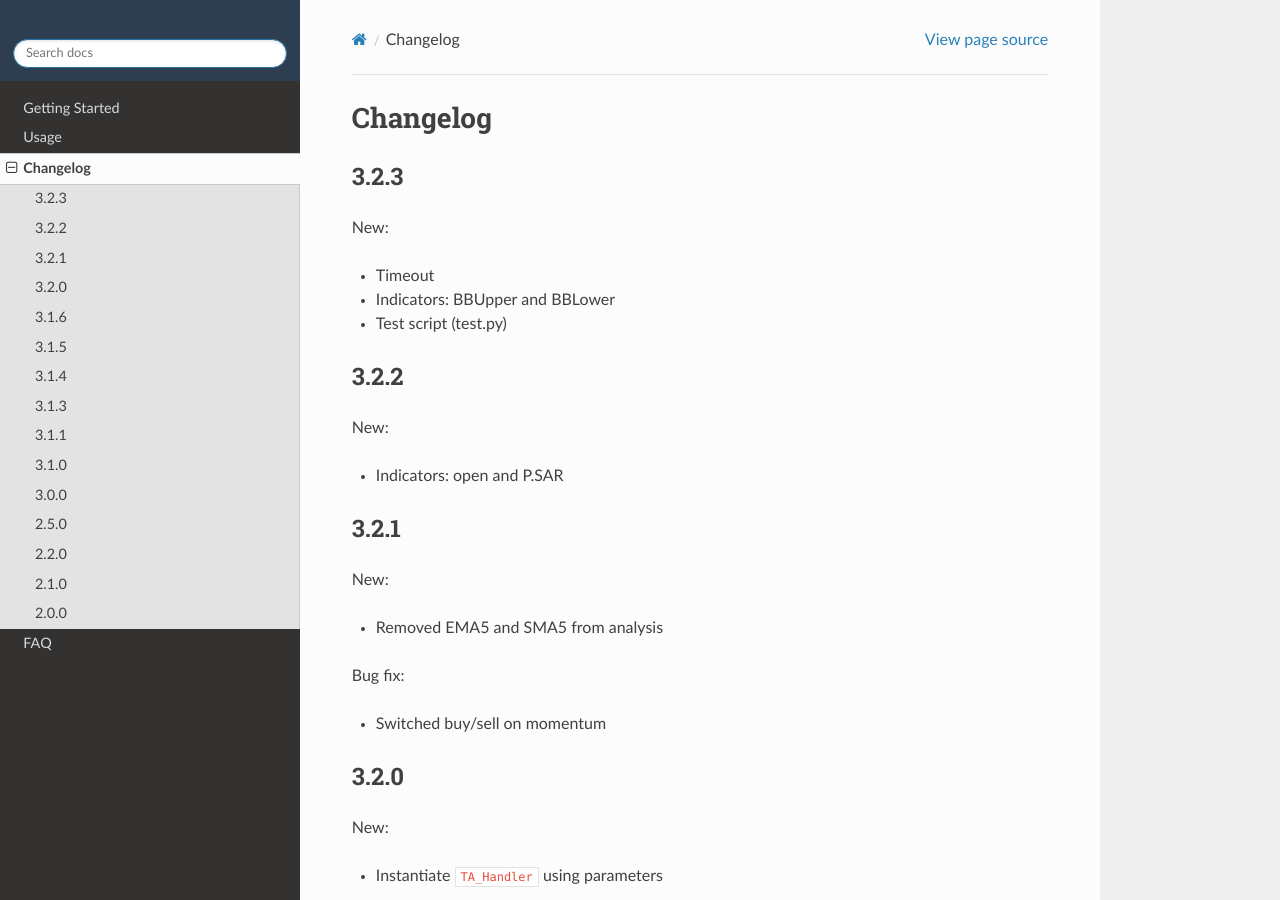
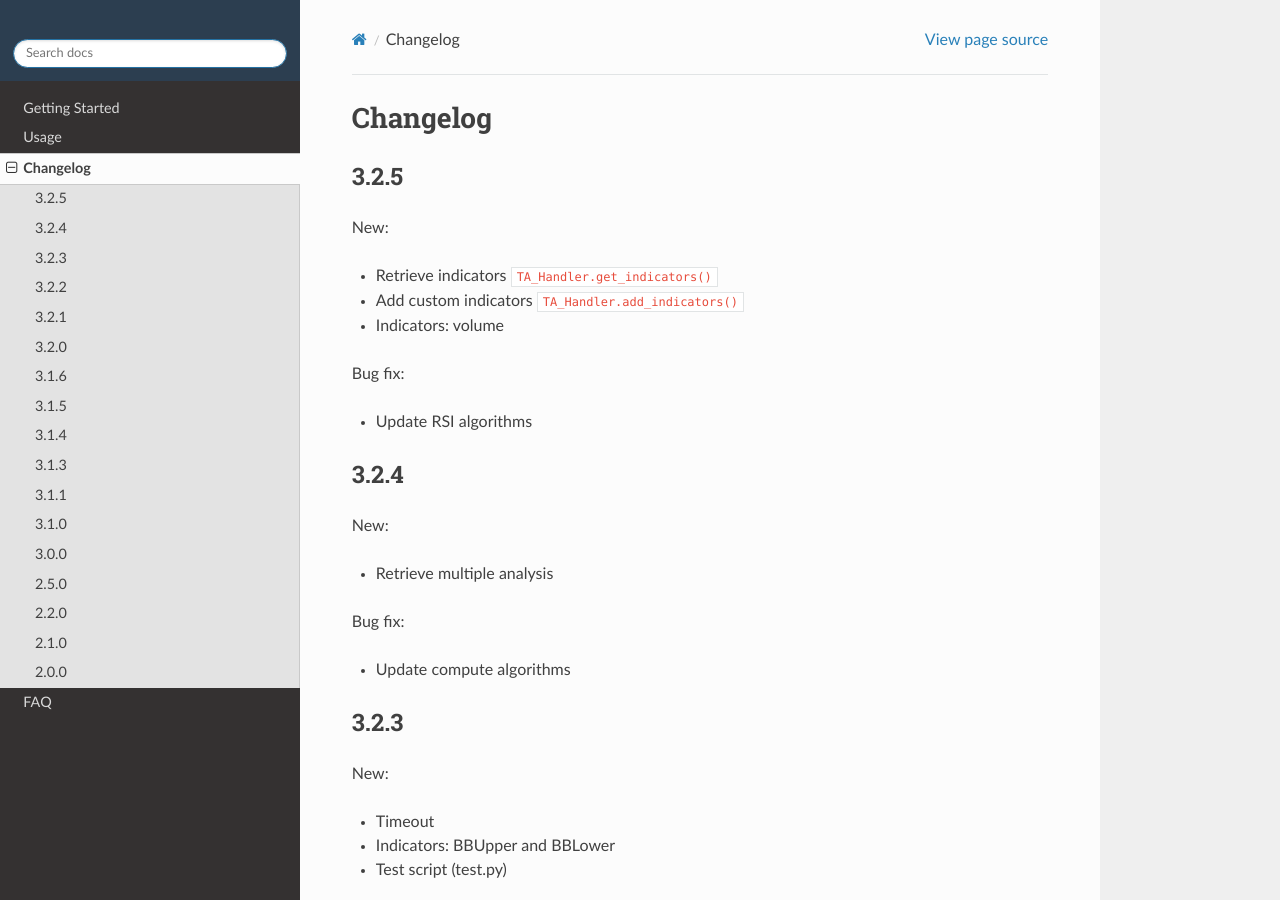
Before and after one commit to AnalyzerREST/python-tradingview-ta, a Sphinx documentation site: the page built from docs/changelog.rst, in a window 1280 px wide and 900 px high. Built offline with Sphinx 7.4.7 and the Read the Docs theme 2.0.0, drawn with Linux system fonts in a browser that asks for light colours.

Commit message:
Docs: Update changelog

```diff
--- a/docs/changelog.rst
+++ b/docs/changelog.rst
@@ -1,5 +1,29 @@
 Changelog
 =========
+
+3.2.5
+-----
+
+New:
+
+* Retrieve indicators ``TA_Handler.get_indicators()``
+* Add custom indicators ``TA_Handler.add_indicators()``
+* Indicators: volume
+
+Bug fix:
+
+* Update RSI algorithms
+
+3.2.4
+-----
+
+New:
+
+* Retrieve multiple analysis
+
+Bug fix:
+
+* Update compute algorithms
 
 3.2.3
 -----
```
